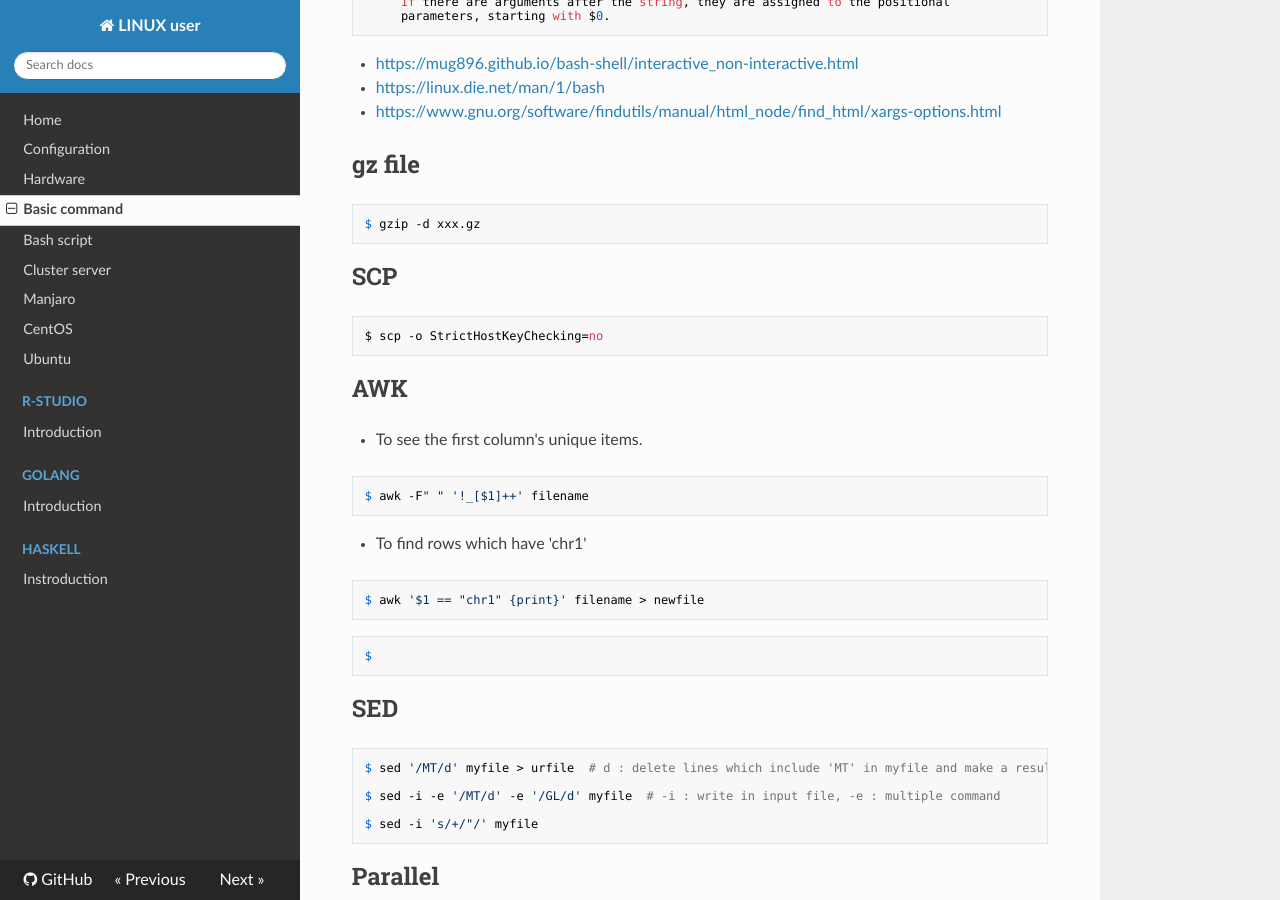
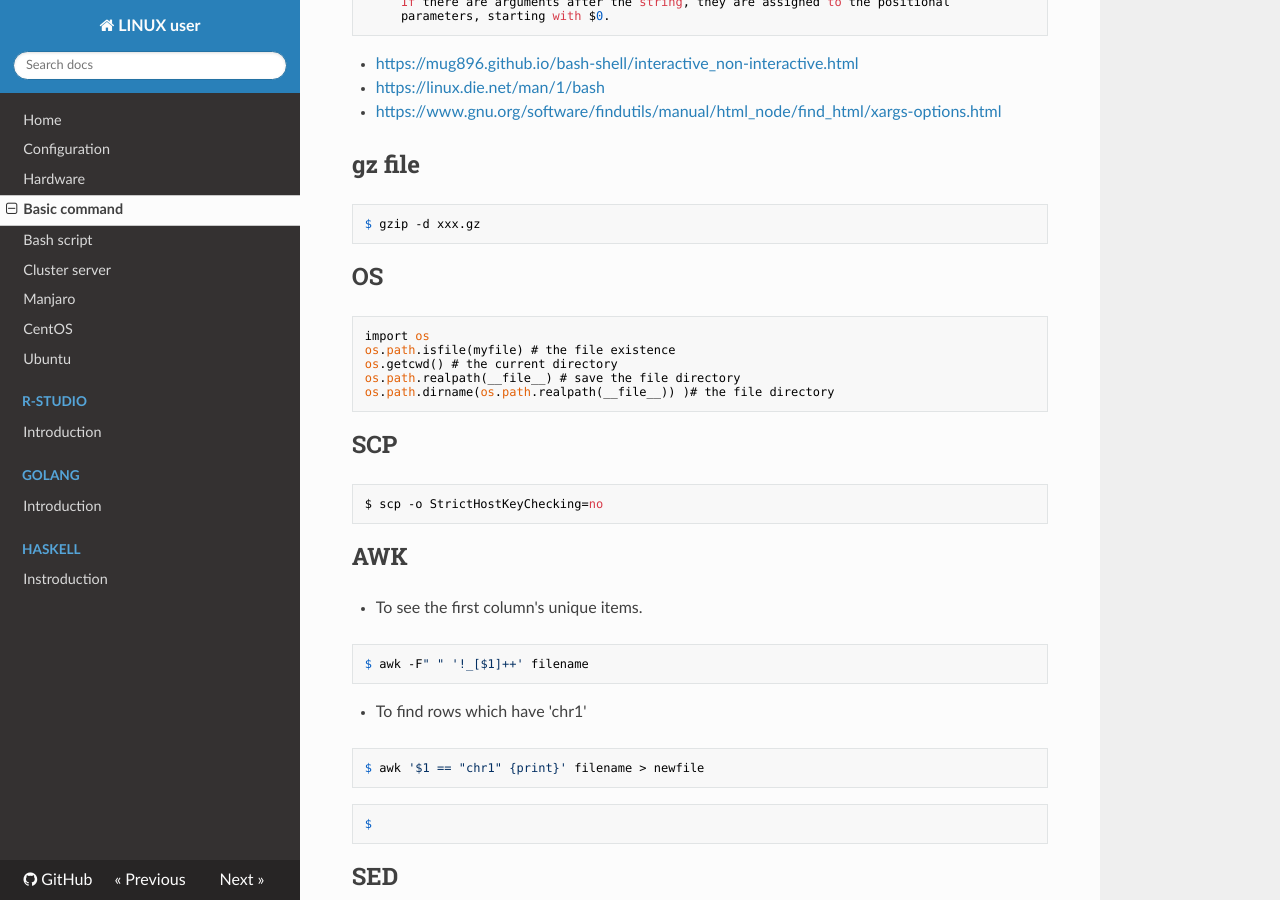
Before and after one commit to WonyoungCho/LINUX, an MkDocs documentation site: the page built from docs/basic_comm.md, in a window 1280 px wide and 900 px high, scrolled down 1788 px. Built offline with MkDocs 1.6.1, drawn with Linux system fonts in a browser that asks for light colours; nearby versions of some CDN libraries; old or Windows-style settings are respelled for this version of MkDocs.

Commit message:
Update basic_comm.md

````diff
--- a/docs/basic_comm.md
+++ b/docs/basic_comm.md
@@ -91,6 +91,15 @@ Quoting from man bash:
 $ gzip -d xxx.gz
 ```
 
+## OS
+```
+import os
+os.path.isfile(myfile) # the file existence
+os.getcwd() # the current directory
+os.path.realpath(__file__) # save the file directory
+os.path.dirname(os.path.realpath(__file__)) )# the file directory
+```
+
 ## SCP
 ```
 $ scp -o StrictHostKeyChecking=no
````
